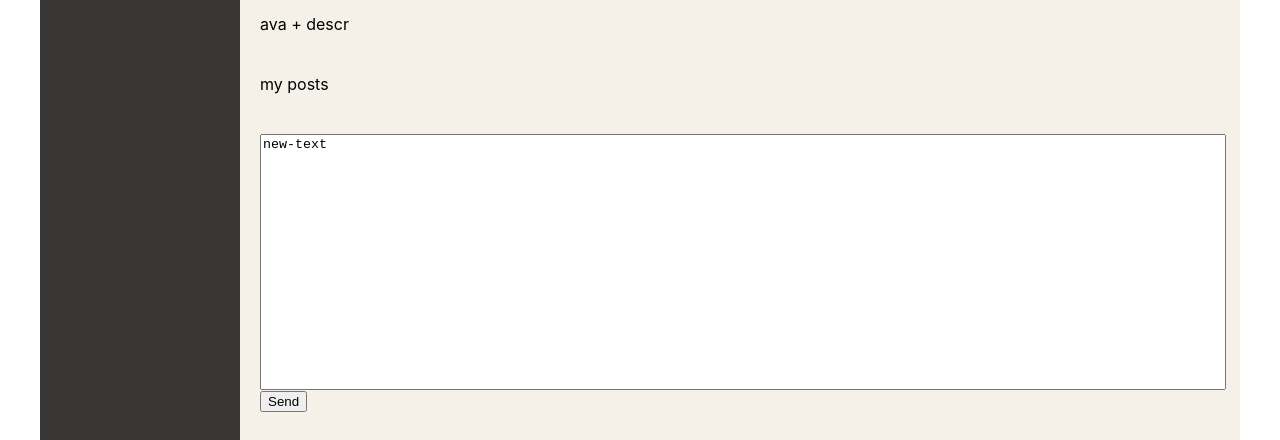
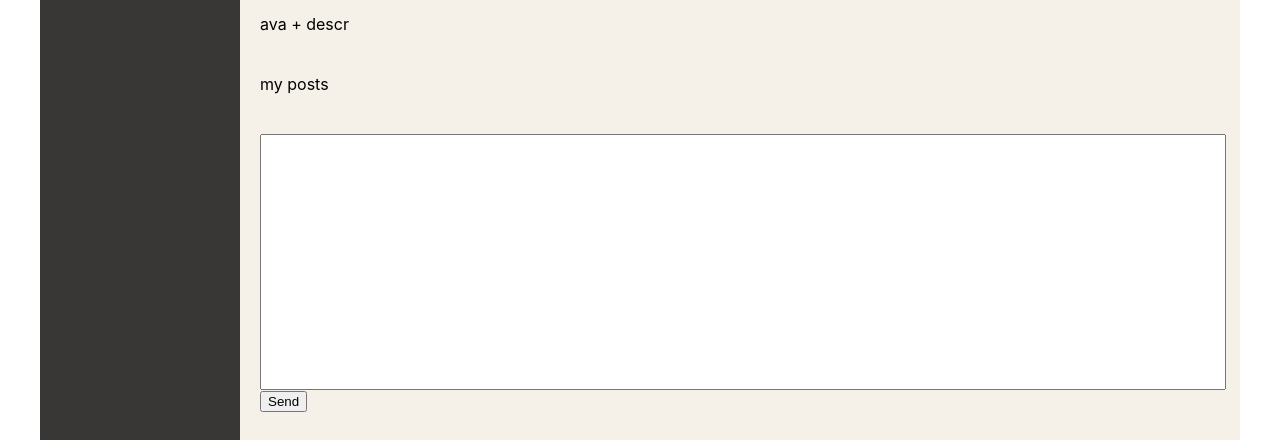
Before and after one commit to Narizhnyi01/react, a React (Create React App) app: page /profile in a window 1280 px wide. Shown: the part 820-1260 px from the top of the page. Built offline with nearby package versions, Linux system fonts and the light colour scheme.

Commit message:
refactoring app

```diff
--- a/src/components/Profile/MyPosts/MyPosts.jsx
+++ b/src/components/Profile/MyPosts/MyPosts.jsx
@@ -2,7 +2,7 @@ import React from 'react';
 import s from './posts.module.css';
 import Post from './Post/Post';
 
-const Posts = (props) => {
+const MyPosts = (props) => {
 
 	let postsElement =
 		props.posts.map( post => <Post like={post.like} message={post.message}/> );
@@ -30,4 +30,4 @@ const Posts = (props) => {
 	);
 }
 
-export default Posts;
+export default MyPosts;
--- a/src/components/Profile/Profile.jsx
+++ b/src/components/Profile/Profile.jsx
@@ -1,6 +1,6 @@
 import React from 'react';
 
-import Posts from './MyPosts/MyPosts';
+import MyPosts from './MyPosts/MyPosts';
 import ProfileInfo from "./ProfileInfo/ProfileInfo";
 
 
@@ -12,7 +12,7 @@ const Profile = (props) => {
 	return (
 	<div>
 			<ProfileInfo/>
-			<Posts addPost={props.addPost}
+			<MyPosts addPost={props.addPost}
 				   posts={props.profilePage.posts}
 				   updateNewPostText={props.updateNewPostText}
 				   newPostText={props.profilePage.newPostText}/>
--- a/src/index.js
+++ b/src/index.js
@@ -1,13 +1,23 @@
 import * as serviceWorker from './serviceWorker';
-import {renderEntireTree} from "./render";
-import state from "./redux/state";
+import state, {subscribe} from "./redux/state";
+import React from 'react';
+import ReactDOM from 'react-dom';
+import './index.css';
+import App from './App';
+import {addMessage, addPost, updateNewPostText} from "./redux/state";
+import {BrowserRouter} from "react-router-dom";
 
 
+let renderEntireTree = (state) => {
+    ReactDOM.render(
+        <BrowserRouter>
+            <App state={state} addMessage={addMessage}  addPost={addPost} updateNewPostText={updateNewPostText}/>
+        </BrowserRouter>, document.getElementById('root')
+    );
+}
 
 renderEntireTree(state);
-
-
-
+subscribe(renderEntireTree);
 // If you want your app to work offline and load faster, you can change
 // unregister() to register() below. Note this comes with some pitfalls.
 // Learn more about service workers: https://bit.ly/CRA-PWA
--- a/src/redux/state.js
+++ b/src/redux/state.js
@@ -1,5 +1,6 @@
-import {renderEntireTree} from "../render";
-
+let renderEntireTree = () => {
+    console.log('state changed');
+}
 let state = {
     profilePage:{
         posts:[
@@ -9,7 +10,7 @@ let state = {
             {id: 2, message: 'how are 21?', like: '37'},
             {id: 2, message: 'how are you111?', like: '47'}
         ],
-        newPostText: 'new-text'
+        newPostText: ''
     },
 
     messagesPage:{
@@ -39,7 +40,7 @@ let state = {
 
 }
 
-export let addPost = () => {
+export const addPost = () => {
     let newPost = {
         id: 5,
         message: state.profilePage.newPostText,
@@ -49,11 +50,11 @@ export let addPost = () => {
     state.profilePage.newPostText = '';
     renderEntireTree(state);
 }
-export let updateNewPostText = (newText) => {
+export const updateNewPostText = (newText) => {
     state.profilePage.newPostText = newText;
     renderEntireTree(state);
 }
-export let addMessage = (dialogMessage) => {
+export const addMessage = (dialogMessage) => {
     let newMessage = {
         id: 1,
         message: dialogMessage
@@ -61,6 +62,8 @@ export let addMessage = (dialogMessage) => {
     state.messagesPage.messages.push(newMessage);
     renderEntireTree(state);
 }
-
+export const subscribe = (observer) =>{
+    renderEntireTree = observer;
+}
 
 export default state;
--- a/src/render.js
+++ /dev/null
@@ -1,15 +0,0 @@
-import React from 'react';
-import ReactDOM from 'react-dom';
-import './index.css';
-import App from './App';
-import {addMessage, addPost, updateNewPostText} from "./redux/state";
-import {BrowserRouter} from "react-router-dom";
-
-
-export let renderEntireTree = (state) => {
-    ReactDOM.render(
-        <BrowserRouter>
-            <App state={state} addMessage={addMessage}  addPost={addPost} updateNewPostText={updateNewPostText}/>
-        </BrowserRouter>, document.getElementById('root')
-    );
-}
```
